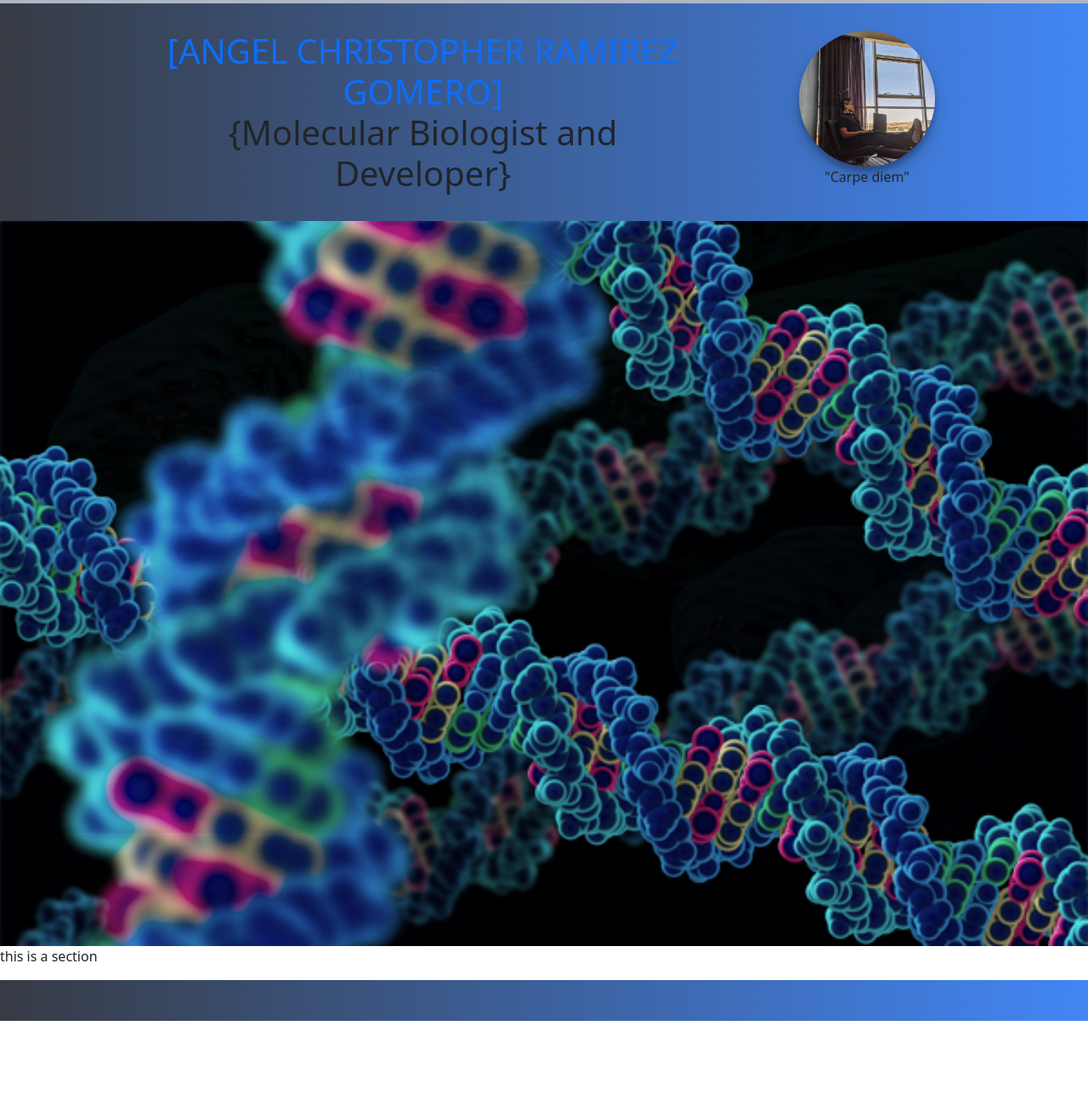
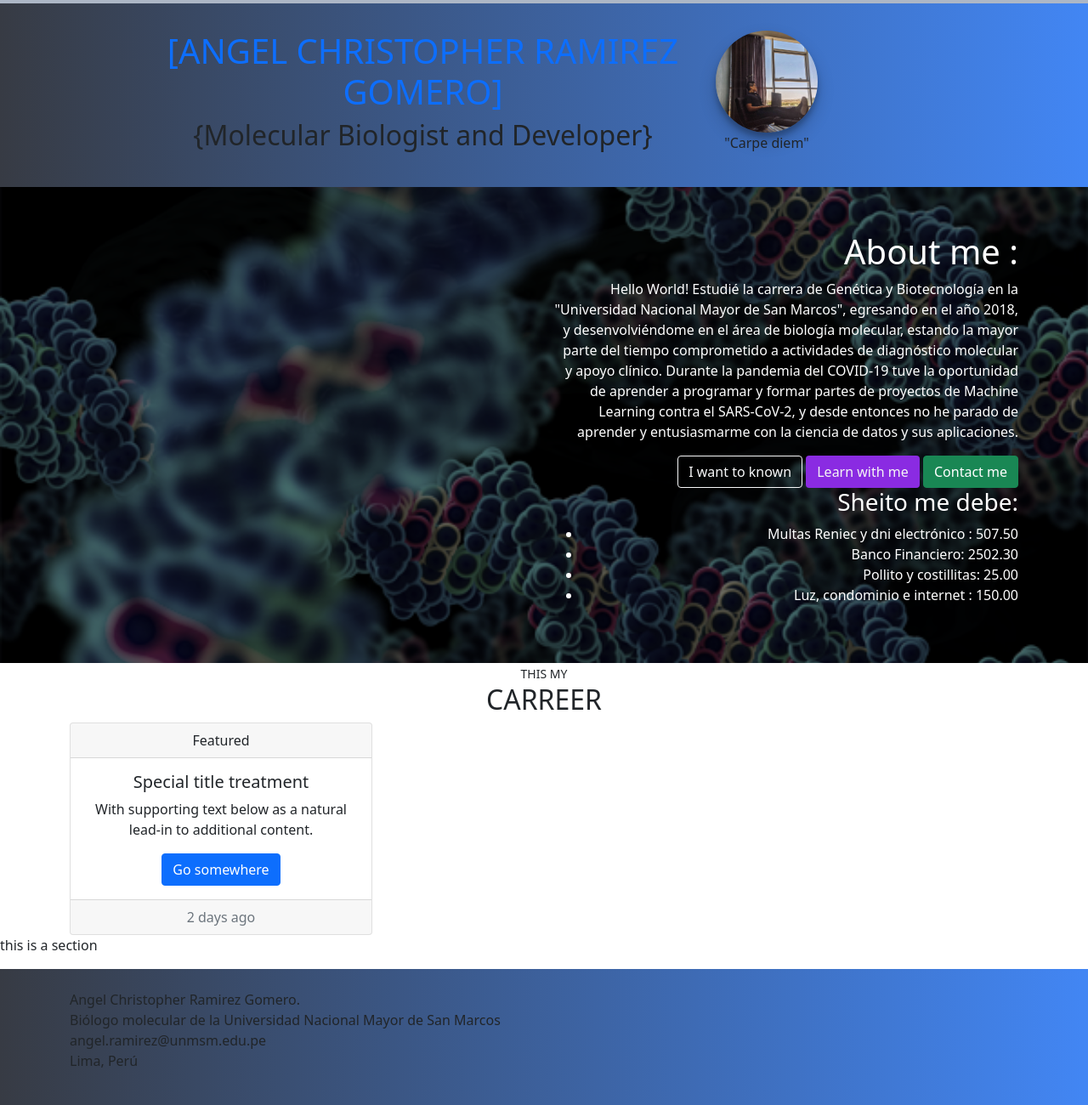
Before and after one commit to Aramir95/MyWeb, a plain HTML site: page index.html in a window 1280 px wide. Shown: the part 52-1352 px from the top of the page at 85% size. Before the commit the page ends 1253 px from the top, so only its background shows below. Drawn offline with nearby package versions, Linux system fonts and the light colour scheme.

Commit message:
first card

```diff
--- a/index.html
+++ b/index.html
@@ -40,15 +40,15 @@
         <div class="container-fluid pb-md-4 pb-2 pt-3 pt-md-4 justify-content-center" id="banner">
                 <div class="container-xl">
                     <div class="row">
-                        <div class="col-10 offset-1 col-md-7 offset-md-1 pt-md-2 pb-3 pb-md-0">
-                            <h1 class="text-center site-heading">
-                                <span class="text-primary site-heading-upper">[ANGEL CHRISTOPHER RAMIREZ GOMERO]</span><br/>
-                                <span class="site-heading-lower">{Molecular Biologist and Developer}</span>
+                        <div class="col-10 offset-1 col-md-7 offset-md-1 pt-md-2 pb-3 pb-md-0 pr-md-0 mr-md-0 align-items-center">
+                            <h1 class="text-center site-heading pr-md-0 mr-md-0">
+                                <span class="text-primary site-heading-upper fs-1">[ANGEL CHRISTOPHER RAMIREZ GOMERO]</span><br/>
+                                <span class="site-heading-lower fs-2">{Molecular Biologist and Developer}</span>
                             </h1>
                         </div>
-                        <div class="col-10 offset-1 col-md-4 offset-md-0 text-center">
-                            <figure class="figure-profile pt-md-2 pt-lg-2">
-                                <img class="img-fluid profile-pic" src="assets/profile.jpg" alt="Picture of Angel Ramirez Gomero">
+                        <div class="col-10 offset-1 col-md-4 offset-md-0 text-center pl-md-0 ml-md-0" id="div-picture-banner">
+                            <figure class="figure-profile pt-md-2 pt-lg-2 pl-md-0 ml-md-0" id="figure-banner">
+                                <img class="img-fluid profile-pic pl-md-0 ml-md-0" src="assets/profile.jpg" alt="Picture of Angel Ramirez Gomero">
                                 <br/>
                                 <figcaption class="name-profile text-center">"Carpe diem"</figcaption>
                             </figure>
@@ -64,22 +64,77 @@
         <div id="carousel" class="carousel slide carousel-fade" data-bs-ride="carousel" data-pause="false">
             <div class="carousel-inner">
               <div class="carousel-item active">
-                <img src="assets/molecular-1.jpg" class="d-block w-100" alt="picture of biology molecular 1">
+                <img src="assets/molecular-1.jpg" class="d-block w-100 min-vh-60" alt="picture of biology molecular 1">
               </div>
               <div class="carousel-item">
-                <img src="assets/molecular-2.jpg" class="d-block w-100" alt="picture of biology molecular 2">
+                <img src="assets/molecular-2.jpg" class="d-block w-100 min-vh-60" alt="picture of biology molecular 2">
               </div>
               <div class="carousel-item">
-                <img src="assets/molecular-3.jpg" class="d-block w-100" alt="picture of biology molecular 3">
+                <img src="assets/molecular-3.jpg" class="d-block w-100 min-vh-60" alt="picture of biology molecular 3">
               </div>
             </div>
             <div class="overlay">
+                <div class="container-xl">
+                    <div class="row align-items-center">
+                        <div class="col-md-6 offset-md-6 text-md-end text-center text-wrap">
+                            <h1>About me :</h1>
+                            <p class="d-none d-md-block">Hello World! Estudié la carrera de Genética y Biotecnología en la "Universidad Nacional Mayor de San Marcos", egresando en el año 2018, y desenvolviéndome
+                                en el área de biología molecular, estando la mayor parte del tiempo comprometido a actividades de diagnóstico molecular y apoyo clínico. Durante la pandemia del COVID-19 tuve
+                                la oportunidad de aprender a programar y formar partes de proyectos de Machine Learning contra el SARS-CoV-2, y desde entonces no he parado de aprender y entusiasmarme con la
+                                ciencia de datos y sus aplicaciones.
+                            </p>
+                            <a href="#" class="btn btn-outline-light">I want to known</a>
+                            <button type="button" class="btn btn-learn">Learn with me</button>
+                            <button type="button" class="btn btn-success">Contact me</button>
 
+                            <ul>
+                                <h3>Sheito me debe:</h3>
+                                <li>Multas Reniec y dni electrónico :     507.50</li>
+                                <li>Banco Financiero:   2502.30</li>
+                                <li>Pollito y costillitas: 25.00</li>
+                                <li>Luz, condominio e internet : 150.00</li>
+                            </ul>
+
+
+                        </div>
+
+
+                    </div>
+                </div>
             </div>
           </div>
     </main>
 
-    <section class="page-section clearfix">
+    <section class="page-section clearfix" id="Career">
+        <div class="container-xl">
+            <div class="row">
+                <div class="col text-center text-uppercase text-wrap">
+                    <small>This my </small>
+                    <h2>Carreer</h2>
+                </div>
+            </div>
+        </div>
+        <div class="container-xl">
+            <div class="row">
+                <div class="col">
+                    <div class="card text-center">
+                        <div class="card-header">
+                          Featured
+                        </div>
+                        <div class="card-body">
+                          <h5 class="card-title">Special title treatment</h5>
+                          <p class="card-text">With supporting text below as a natural lead-in to additional content.</p>
+                          <a href="#" class="btn btn-primary">Go somewhere</a>
+                        </div>
+                        <div class="card-footer text-muted">
+                          2 days ago
+                        </div>
+                      </div>
+                </div>
+                <div class="col"></div>
+                <div class="col"></div>
+            </div>
+        </div>
 
     </section>
     <section class="page-section cta">
@@ -93,7 +148,12 @@
             <div class="container-xl">
                 <div class="row">
                     <div class="col">
-
+                        <address class= "content">
+                            Angel Christopher Ramirez Gomero.<br>
+                            Biólogo molecular de la Universidad Nacional Mayor de San Marcos<br>
+                            angel.ramirez@unmsm.edu.pe<br>
+                            Lima, Perú<br>
+                         </address>
                     </div>
                 </div>
 
--- a/style.css
+++ b/style.css
@@ -8,8 +8,8 @@
 }
 .profile-pic {
 
-    height: 20vh;
-    max-height: 100%;
+    height: auto;
+    max-height: 15vh;
     max-width: 100%;
     border-radius: 80px;
     box-shadow: 0 10px 20px rgba(0, 0, 0, 0.19), 0 6px 6px rgba(0,0,0,0.23);
@@ -20,18 +20,50 @@
 }
 .profile-pic:hover {
     height: 20vh;
-    max-width: 150%;
-    max-height: 150%;
+    max-width: 100%;
+    max-height: 100%;
     border-radius:50px;
     border-color: red;
     border-width: 5px;
 
 }
 
+
+
 #carousel img{
-   max-height: 70 vh;
+    max-height: 70vh ;
+    min-height: 40vh;
    object-fit: cover;
-   filter: grayscale(40%);
+   filter: grayscale(70%);
+}
+
+#carousel{
+    position: relative;
+}
+
+#carousel .overlay {
+    position: absolute;
+    top: 0;
+    bottom: 0;
+    left:0;
+    right: 0;
+    background-color : rgba(0,0,0,0.5);
+    color: white;
+    z-index:1;
+
+}
+
+#carousel .overlay .container-xl,
+#carousel .overlay .row {
+    height: 100%;
+}
+
+.btn-learn {
+    background-color: blueviolet;
+    color:whitesmoke;
+}
+.btn-learn:hover {
+    background-color: tomato;
 }
 
 #footer {
@@ -41,3 +73,13 @@
 
 
 }
+
+@media (min-width: 770px ){
+    #div-picture-banner{
+        display: flex;
+        justify-content: flex-start;
+        align-items: center;
+
+
+    }
+}
```
